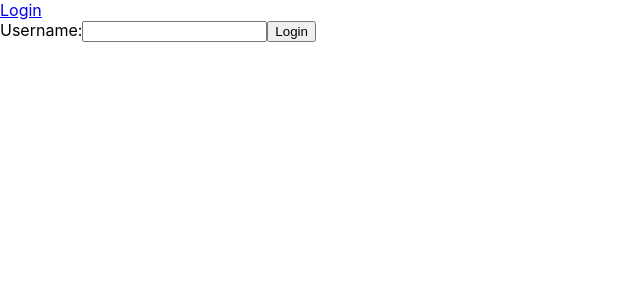
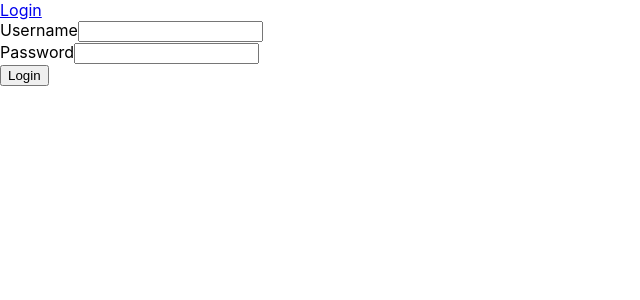
Before and after one commit to shalinigandhi/login-dashboard, a React (Create React App) app: page /login in a window 1280 px wide. Shown: the top 300 px of the page, without its empty margins (0-640 px from the left). Built offline with nearby package versions, Linux system fonts and the light colour scheme.

Commit message:
Addition of password field

```diff
--- a/src/components/Dashboard/Dashboard.js
+++ b/src/components/Dashboard/Dashboard.js
@@ -14,7 +14,7 @@ export const Dashboard = () => {
 
     return (
         <div className="dashboard-container">
-            Welcome {auth.user}
+            Welcome {auth.user.username}
             <button onClick={() => handleLogout()}>Logout</button>
         </div>
     )
--- a/src/components/Login/Login.js
+++ b/src/components/Login/Login.js
@@ -1,25 +1,35 @@
 import React, { useState } from 'react';
-import { useNavigate, useLocation, redirect } from 'react-router-dom';
+import { useNavigate } from 'react-router-dom';
 import { useAuth } from '../Auth/auth';
 
 export const Login = () => {
-    const [user, setUser] = useState('');
+    const [username, setUsername] = useState('');
+    const [password, setPassword] = useState('');
     const auth = useAuth();
     const navigate = useNavigate();
-    const location = useLocation();
 
     const handleLogin = () => {
-        auth.login(user);
+        let data = {
+            'username': username,
+            'password': password
+        }
+        auth.login(data);
         navigate('/dashboard', {replace: true})
     }
 
     return (
         <div>
-            <label>
-                Username:
-                <input type="text" onChange={(e) => setUser(e.target.value)} />
-            </label>
-            <button onClick={() => handleLogin()}>Login</button>
+            <form>
+                <div className="form-group">
+                    <label>Username</label>
+                    <input type="text" onChange={(e) => setUsername(e.target.value)} />
+                </div>
+                <div className="form-group">
+                    <label>Password</label>
+                    <input type="password" onChange={(e) => setPassword(e.target.value)} />
+                </div>
+                <button onClick={() => handleLogin()}>Login</button>
+            </form>
         </div>
     )
 }
--- /dev/null
+++ b/src/components/data.json
@@ -0,0 +1,4 @@
+{
+    "username": "shalini",
+    "password": "123"
+}
```
